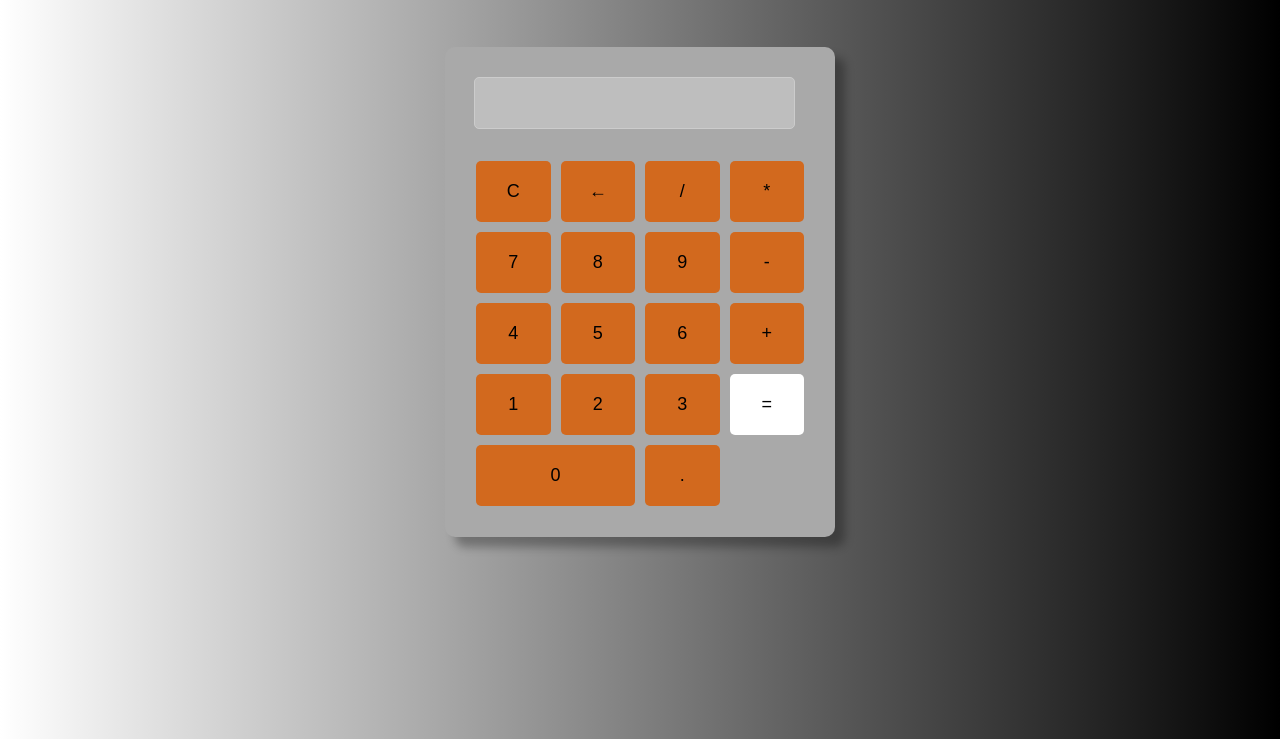
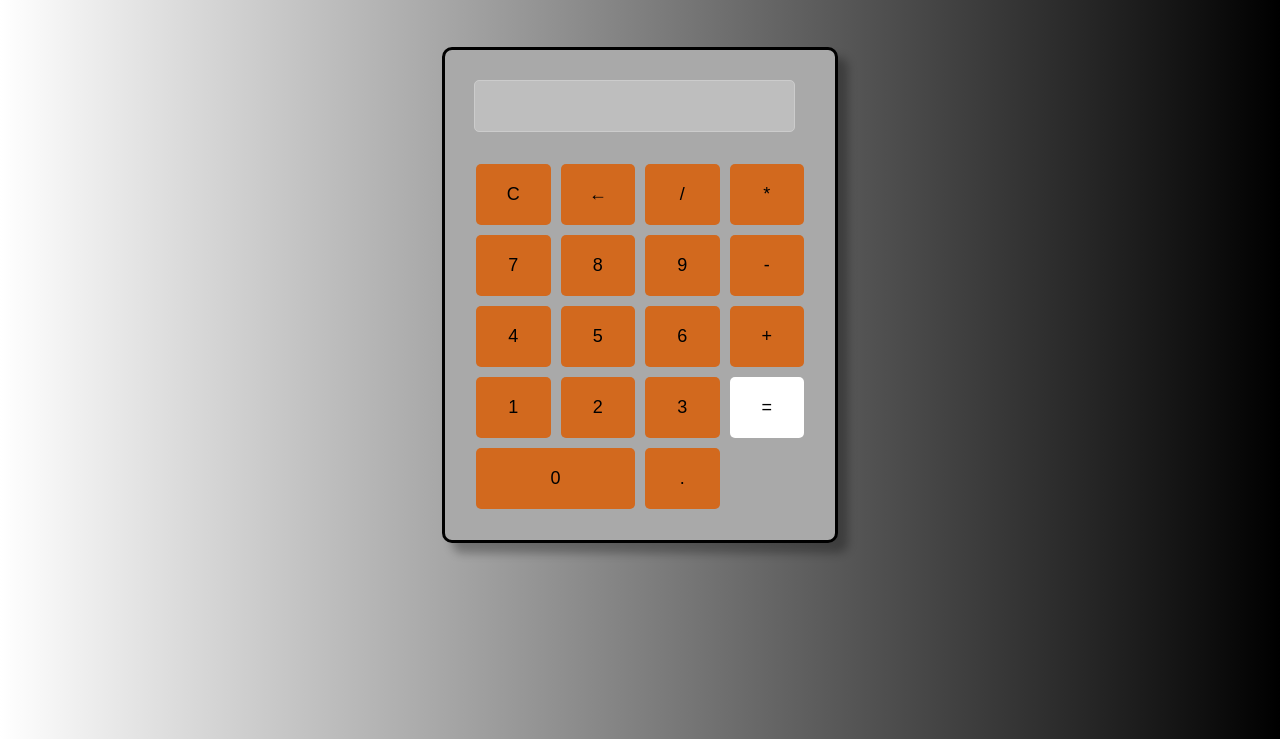
Before and after one commit to AnCapitan/Calculadora, a website: page index.html in a window 1280 px wide. Shown: the part 61-800 px from the top of the page. Drawn offline with Linux system fonts and the light colour scheme.

Commit message:
Last Commit

```diff
--- a/style.css
+++ b/style.css
@@ -68,4 +68,5 @@ background: linear-gradient(90deg, rgba(255,255,255,1) 0%, rgba(0,0,0,1) 100%);
     margin-top: 50px;
     overflow: hidden;
     position: relative;
+    border: 3px solid #000000;
 }
```
